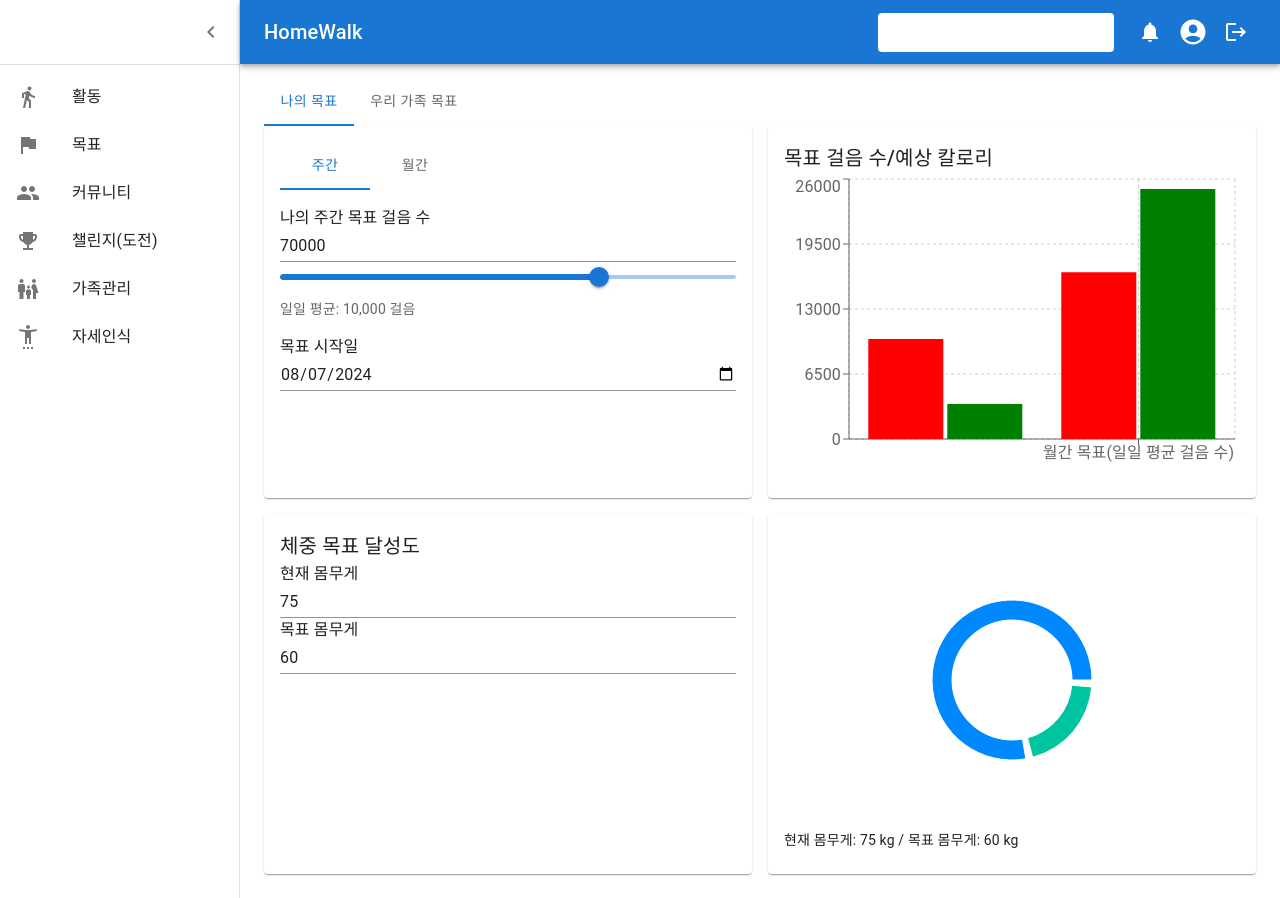
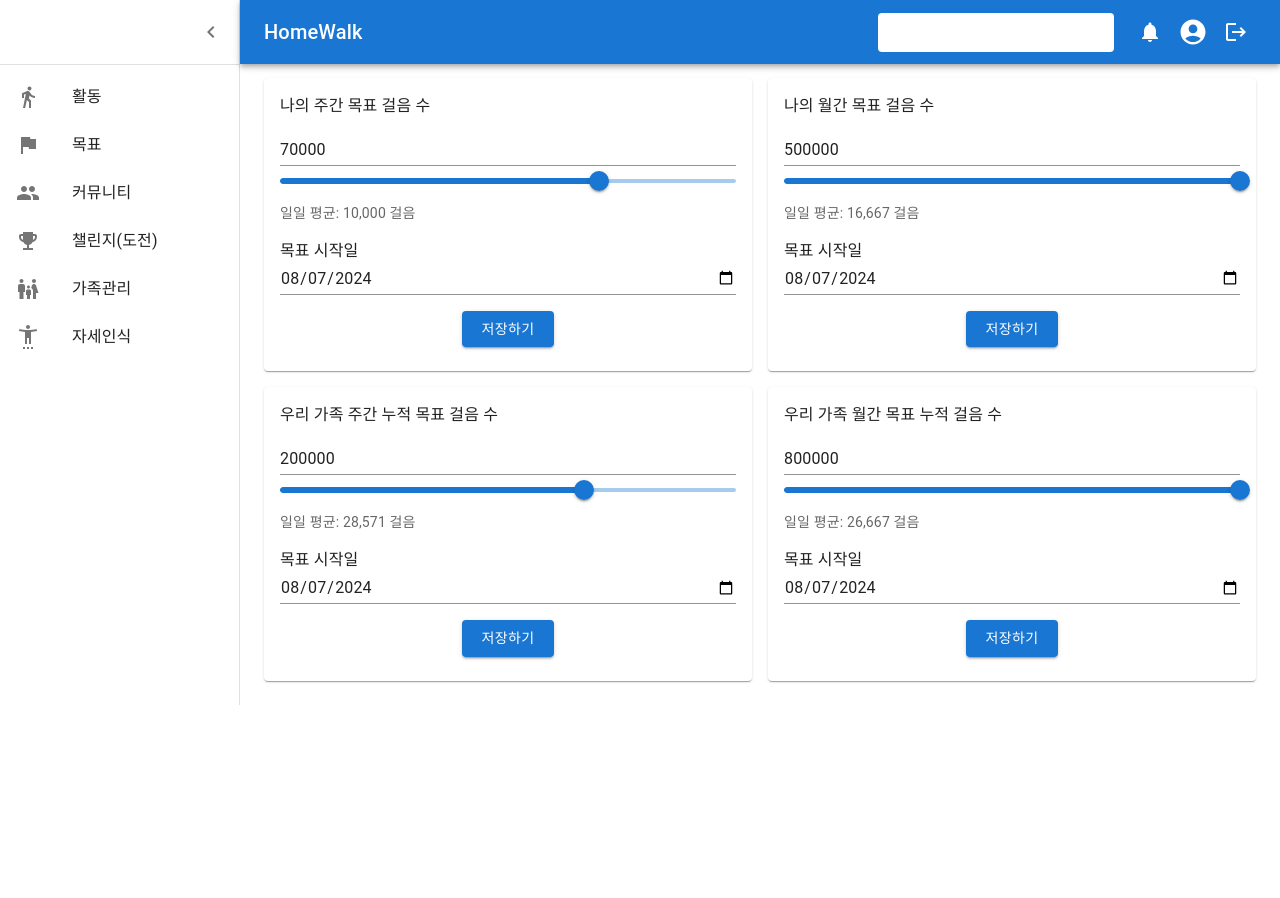
Before and after one commit to 2024-SMHRD-IS-CLOUD-3/HomeWalk, a React (Create React App) app in the folder frontend/: page /goals in a window 1280 px wide. After the commit the page ends 800 px from the top, so only its background shows below. Built offline with nearby package versions, Linux system fonts and the light colour scheme.

Commit message:
규민이 goals 화면 반영

```diff
--- a/frontend/src/pages/Goals.js
+++ b/frontend/src/pages/Goals.js
@@ -1,78 +1,33 @@
 import React, { useState } from 'react';
-import { Box, CssBaseline, Card, CardContent, Typography, Tabs, Tab, Input, Slider, TextField, Grid, Button, IconButton } from '@mui/material';
-import { BarChart, Bar, XAxis, YAxis, CartesianGrid, Tooltip, ResponsiveContainer, PieChart, Pie, Cell } from 'recharts';
+import axios from 'axios';
+import { Box, CssBaseline, Card, CardContent, Typography, Input, Slider, Button } from '@mui/material';
 import AppBarComponent from '../components/AppBarComponent';
 import DrawerComponent from '../components/DrawerComponent';
-import { Add as AddIcon, Remove as RemoveIcon } from '@mui/icons-material';
-
-const COLORS = ['#0088FE', '#00C49F'];
 
 const Goals = () => {
   const [open, setOpen] = useState(true);
-  const [activeTab, setActiveTab] = useState(0);
   const [weeklyGoal, setWeeklyGoal] = useState(70000);
-  const [weeklyTabValue, setWeeklyTabValue] = useState(0);
   const [selectedDate, setSelectedDate] = useState(new Date().toISOString().split('T')[0]);
   const [monthlyGoal, setMonthlyGoal] = useState(500000);
-  const [weightGoal, setWeightGoal] = useState(60); // 목표 몸무게
-  const [currentWeight, setCurrentWeight] = useState(75); // 현재 몸무게
+  const [familyWeeklyGoal, setFamilyWeeklyGoal] = useState(200000);
+  const [familyMonthlyGoal, setFamilyMonthlyGoal] = useState(800000);
 
-  const caloriesPerThousandSteps = 50;
-
-  const [courses, setCourses] = useState(['']); // 코스 추천을 위한 상태
-  const [rules, setRules] = useState(['', '', '', '', '']); // 초기 상태: 5개의 빈 문자열 배열
-
-  const handleCourseChange = (index, event) => {
-    const newCourses = [...courses];
-    newCourses[index] = event.target.value;
-    setCourses(newCourses);
+  const handleSaveGoal = async (goalType, goalValue) => {
+    try {
+      await axios.post('/api/goals/save', {
+        goalType,
+        goalValue,
+        selectedDate
+      });
+      console.log(`${goalType} 목표가 저장되었습니다.`);
+    } catch (error) {
+      console.error(`${goalType} 목표 저장 중 오류가 발생했습니다.`, error);
+    }
   };
-
-  const handleAddCourse = () => {
-    setCourses([...courses, '']);
-  };
-
-  const handleRemoveCourse = (index) => {
-    const newCourses = courses.filter((_, i) => i !== index);
-    setCourses(newCourses);
-  };
-
-  const handleChange = (index, event) => {
-    const newRules = [...rules];
-    newRules[index] = event.target.value;
-    setRules(newRules);
-  };
-
-  const handleAdd = () => {
-    setRules([...rules, '']); // 새로운 빈 입력 필드를 추가
-  };
-
-  const handleRemove = (index) => {
-    const newRules = rules.filter((_, i) => i !== index); // 선택한 필드를 제거
-    setRules(newRules);
-  };
-
-  const goalData = [
-    { name: '주간 목표(일일 평균 걸음 수)', stepsGoal: weeklyGoal / 7, caloriesGoal: (weeklyGoal / 1000) * caloriesPerThousandSteps },
-    { name: '월간 목표(일일 평균 걸음 수)', stepsGoal: monthlyGoal / 30, caloriesGoal: (monthlyGoal / 1000) * caloriesPerThousandSteps },
-  ];
 
   const toggleDrawer = () => {
     setOpen(!open);
   };
-
-  const handleTabChange = (event, newValue) => {
-    setActiveTab(newValue);
-  };
-
-  const handleWeeklyTabChange = (event, newValue) => {
-    setWeeklyTabValue(newValue);
-  };
-
-  const weightData = [
-    { name: '목표 몸무게', value: weightGoal },
-    { name: '현재 감량 몸무게', value: currentWeight - weightGoal },
-  ];
 
   return (
     <Box sx={{ display: 'flex' }}>
@@ -84,22 +39,11 @@ const Goals = () => {
           가족 건강 걷기 대시보드
         </Typography>
 
-        <Tabs value={activeTab} onChange={handleTabChange} aria-label="family health tabs">
-          <Tab label="나의 목표" />
-          <Tab label="우리 가족 목표" />
-        </Tabs>
-
-        {activeTab === 0 && (
-          <Box sx={{ display: 'grid', gridTemplateColumns: '1fr 1fr', gap: 2 }}>
+        <Box sx={{ display: 'grid', gridTemplateColumns: 'repeat(2, 1fr)', gap: 2 }}>
           <Card>
             <CardContent>
-                <Tabs value={weeklyTabValue} onChange={handleWeeklyTabChange} aria-label="weekly goal tabs">
-                  <Tab label="주간" />
-                  <Tab label="월간" />
-                </Tabs>
-                {weeklyTabValue === 0 && (
+              <Typography>나의 주간 목표 걸음 수</Typography>
               <Box sx={{ my: 2 }}>
-                    <Typography>나의 주간 목표 걸음 수</Typography>
                 <Input
                   type="number"
                   value={weeklyGoal}
@@ -117,10 +61,27 @@ const Goals = () => {
                   일일 평균: {Math.round(weeklyGoal / 7).toLocaleString()} 걸음
                 </Typography>
               </Box>
-                )}
-                {weeklyTabValue === 1 && (
+              <Box>
+                <Typography>목표 시작일</Typography>
+                <Input
+                  type="date"
+                  value={selectedDate}
+                  onChange={(e) => setSelectedDate(e.target.value)}
+                  fullWidth
+                />
+              </Box>
+              <Box sx={{ display: 'flex', justifyContent: 'center', mt: 2 }}>
+                <Button onClick={() => handleSaveGoal('weeklyGoal', weeklyGoal)} variant="contained" sx={{ width: '20%' }}>
+                  저장하기
+                </Button>
+              </Box>
+            </CardContent>
+          </Card>
+
+          <Card>
+            <CardContent>
+              <Typography>나의 월간 목표 걸음 수</Typography>
               <Box sx={{ my: 2 }}>
-                    <Typography>나의 월간 목표 걸음 수</Typography>
                 <Input
                   type="number"
                   value={monthlyGoal}
@@ -138,7 +99,6 @@ const Goals = () => {
                   일일 평균: {Math.round(monthlyGoal / 30).toLocaleString()} 걸음
                 </Typography>
               </Box>
-                )}
               <Box>
                 <Typography>목표 시작일</Typography>
                 <Input
@@ -148,114 +108,35 @@ const Goals = () => {
                   fullWidth
                 />
               </Box>
-              </CardContent>
-            </Card>
-
-            <Card>
-              <CardContent>
-                <Typography variant="h6">목표 걸음 수/예상 칼로리</Typography>
-                <ResponsiveContainer width="100%" height={300}>
-                  <BarChart data={goalData}>
-                    <CartesianGrid strokeDasharray="3 3" />
-                    <XAxis dataKey="name" />
-                    <YAxis />
-                    <Tooltip />
-                  {/* 걸음 수 바 */}
-                  <Bar dataKey="stepsGoal" fill="red">
-                  {goalData.map((entry, index) => (
-                  <Cell key={`cell-${index}-steps`} fill="red" />
-                   ))}
-                  </Bar>
-                 {/* 칼로리 바 */}
-                 <Bar dataKey="caloriesGoal" fill="green">
-                 {goalData.map((entry, index) => (
-                 <Cell key={`cell-${index}-calories`} fill="green" />
-                  ))}
-                   </Bar>
-                  </BarChart>
-                </ResponsiveContainer>
-              </CardContent>
-            </Card>
-
-            <Card>
-              <CardContent>
-                <Typography variant="h6">체중 목표 달성도</Typography>
-                <Box sx={{ mb: 2 }}>
-                <Typography>현재 몸무게</Typography>
-                  <Input
-                    type="number"
-                    value={currentWeight}
-                    onChange={(e) => setCurrentWeight(Number(e.target.value))}
-                    fullWidth
-                  />
-                  <Typography>목표 몸무게</Typography>
-                  <Input
-                    type="number"
-                    value={weightGoal}
-                    onChange={(e) => setWeightGoal(Number(e.target.value))}
-                    fullWidth
-                  />
+              <Box sx={{ display: 'flex', justifyContent: 'center', mt: 2 }}>
+                <Button onClick={() => handleSaveGoal('monthlyGoal', monthlyGoal)} variant="contained" sx={{ width: '20%' }}>
+                  저장하기
+                </Button>
               </Box>
             </CardContent>
           </Card>
 
           <Card>
             <CardContent>
-                <ResponsiveContainer width="100%" height={300}>
-                  <PieChart>
-                    <Pie
-                      data={weightData}
-                      cx="50%"
-                      cy="50%"
-                      innerRadius={60}
-                      outerRadius={80}
-                      fill="#8884d8"
-                      paddingAngle={5}
-                      dataKey="value"
-                    >
-                      {COLORS.map((color, index) => (
-                        <Cell key={`cell-${index}`} fill={color} />
-                      ))}
-                    </Pie>
-                    <Tooltip />
-                  </PieChart>
-                </ResponsiveContainer>
-                <Typography variant="body2" color="text" className="text-center mt-4">
-                  현재 몸무게: {currentWeight} kg / 목표 몸무게: {weightGoal} kg
-                </Typography>
-              </CardContent>
-            </Card>
-          </Box>
-        )}
-
-        {activeTab === 1 && (
-          <Box>
-            <Box sx={{ mb: 4, display: 'flex', gap: 2 }}>
-            </Box>
-            <Box sx={{ display: 'grid', gridTemplateColumns: '1fr 1fr', gap: 2 }}>
-              <Card>
-                <CardContent>
-                <Typography>주간 누적 목표 걸음 수</Typography>
-                {weeklyTabValue === 0 && (
+              <Typography>우리 가족 주간 누적 목표 걸음 수</Typography>
               <Box sx={{ my: 2 }}>
                 <Input
                   type="number"
-                      value={weeklyGoal}
-                      onChange={(e) => setWeeklyGoal(Number(e.target.value))}
+                  value={familyWeeklyGoal}
+                  onChange={(e) => setFamilyWeeklyGoal(Number(e.target.value))}
                   fullWidth
                 />
                 <Slider
-                      value={weeklyGoal}
+                  value={familyWeeklyGoal}
                   max={300000}
                   step={1000}
-                      onChange={(e, value) => setWeeklyGoal(value)}
+                  onChange={(e, value) => setFamilyWeeklyGoal(value)}
                   valueLabelDisplay="auto"
                 />
                 <Typography variant="body2" color="text.secondary">
-                      일일 평균: {Math.round(weeklyGoal / 7).toLocaleString()} 걸음
+                  일일 평균: {Math.round(familyWeeklyGoal / 7).toLocaleString()} 걸음
                 </Typography>
               </Box>
-                )}
               <Box>
                 <Typography>목표 시작일</Typography>
                 <Input
@@ -265,32 +146,35 @@ const Goals = () => {
                   fullWidth
                 />
               </Box>
+              <Box sx={{ display: 'flex', justifyContent: 'center', mt: 2 }}>
+                <Button onClick={() => handleSaveGoal('familyWeeklyGoal', familyWeeklyGoal)} variant="contained" sx={{ width: '20%' }}>
+                  저장하기
+                </Button>
+              </Box>
             </CardContent>
           </Card>
 
           <Card>
             <CardContent>
-                <Typography>월간 목표 누적 걸음 수</Typography>
-                {weeklyTabValue === 0 && (
+              <Typography>우리 가족 월간 목표 누적 걸음 수</Typography>
               <Box sx={{ my: 2 }}>
                 <Input
                   type="number"
-                      value={monthlyGoal}
-                      onChange={(e) => setMonthlyGoal(Number(e.target.value))}
+                  value={familyMonthlyGoal}
+                  onChange={(e) => setFamilyMonthlyGoal(Number(e.target.value))}
                   fullWidth
                 />
                 <Slider
-                      value={monthlyGoal}
+                  value={familyMonthlyGoal}
                   max={800000}
                   step={1000}
-                      onChange={(e, value) => setMonthlyGoal(value)}
+                  onChange={(e, value) => setFamilyMonthlyGoal(value)}
                   valueLabelDisplay="auto"
                 />
                 <Typography variant="body2" color="text.secondary">
-                      일일 평균: {Math.round(monthlyGoal / 30).toLocaleString()} 걸음
+                  일일 평균: {Math.round(familyMonthlyGoal / 30).toLocaleString()} 걸음
                 </Typography>
               </Box>
-                )}
               <Box>
                 <Typography>목표 시작일</Typography>
                 <Input
@@ -300,61 +184,14 @@ const Goals = () => {
                   fullWidth
                 />
               </Box>
+              <Box sx={{ display: 'flex', justifyContent: 'center', mt: 2 }}>
+                <Button onClick={() => handleSaveGoal('familyMonthlyGoal', familyMonthlyGoal)} variant="contained" sx={{ width: '20%' }}>
+                  저장하기
+                </Button>
+              </Box>
             </CardContent>
           </Card>
-
-              <Card>
-                <CardContent>
-
-                </CardContent>
-              </Card>
-
-              <Card>
-              <CardContent>
-              <Typography variant="h6">우리 가족 건강 수칙</Typography>
-              <Grid container spacing={2}>
-            {rules.map((rule, index) => (
-            <Grid item xs={12} key={index}>
-              <TextField
-                fullWidth
-                label={`수칙 ${index + 1}`}
-                variant="outlined"
-                margin="normal"
-                value={rule}
-                onChange={(event) => handleChange(index, event)}
-                InputProps={{
-                  endAdornment: (
-                    <IconButton
-                      edge="end"
-                      aria-label="delete"
-                      onClick={() => handleRemove(index)}
-                    >
-                      <RemoveIcon />
-                    </IconButton>
-                  ),
-                }}
-              />
-            </Grid>
-          ))}
-          <Grid item xs={12}>
-             <Box sx={{display: 'flex', justifyContent: 'flex-end'}}>
-            <Button
-              variant="contained"
-              color="primary"
-              startIcon={<AddIcon />}
-              onClick={handleAdd}
-            >
-              추가
-            </Button>
         </Box>
-          </Grid>
-        </Grid>
-              </CardContent>
-              </Card>
-
-            </Box>
-          </Box>
-        )}
       </Box>
     </Box>
   );
```
Lines whose indentation alone changed are shown as unchanged.
